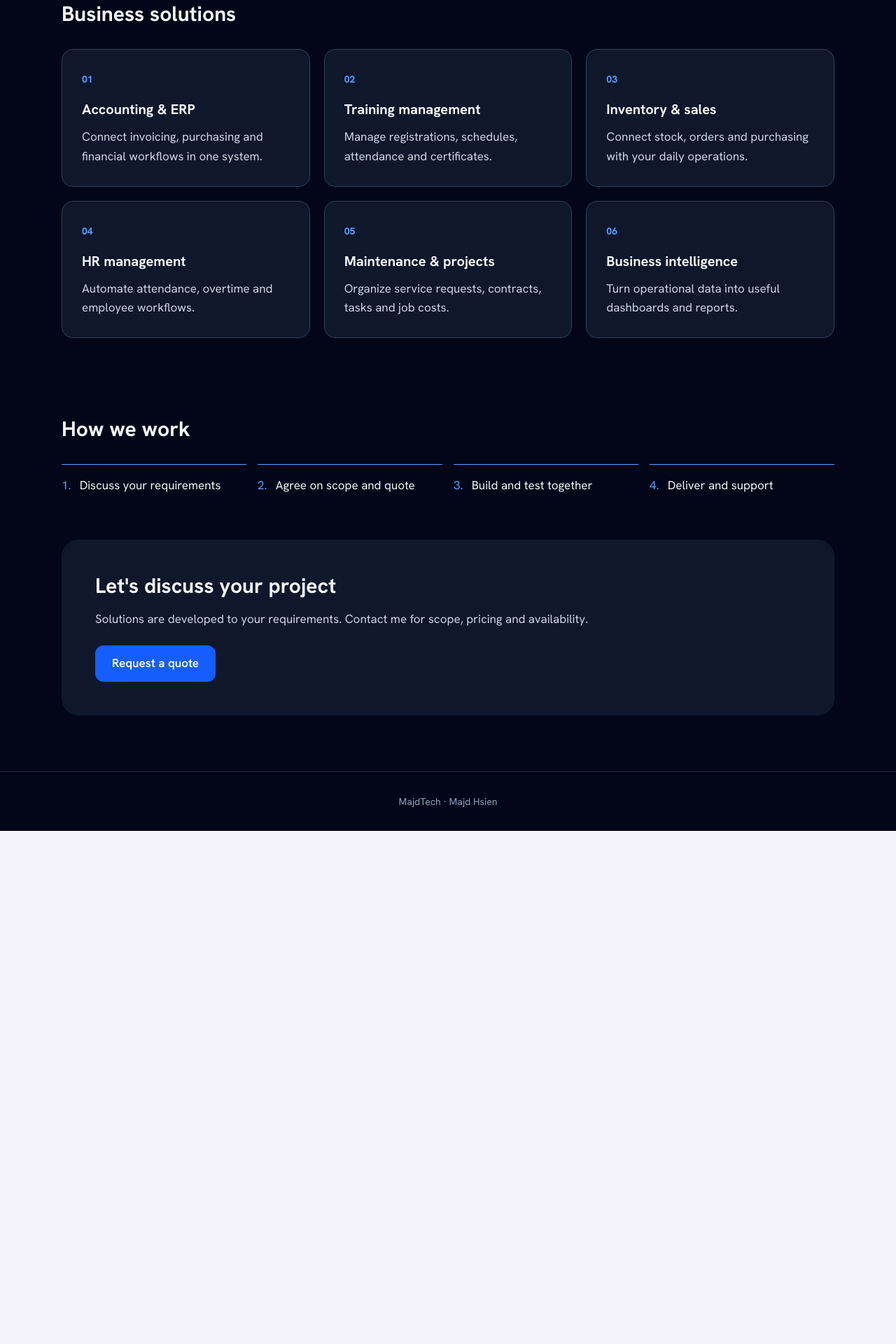
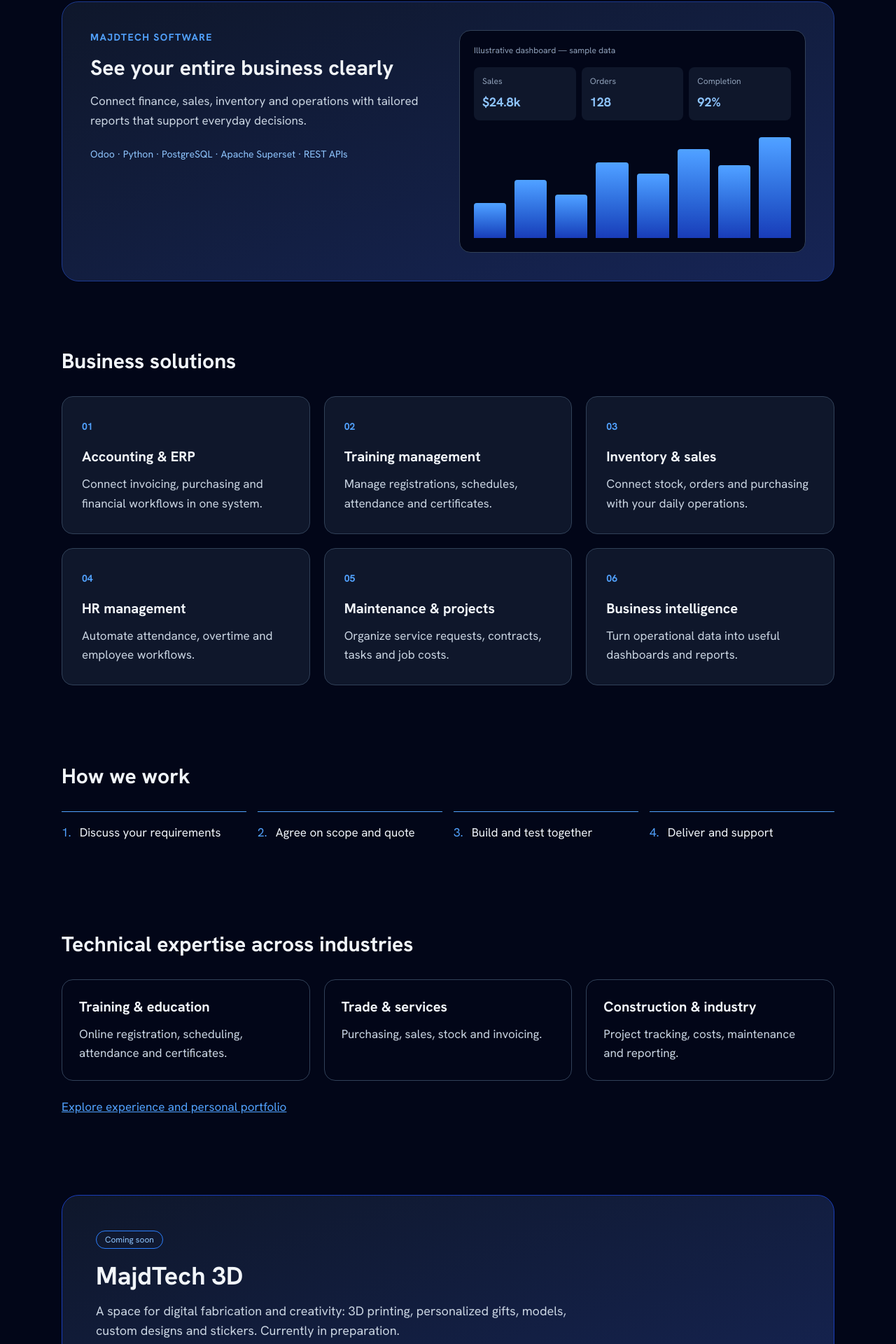
Before and after one commit to majd95h/majd95h.github.io, a Next.js app in the folder frontend/: page /solutions in a window 1280 px wide. Shown: the part 809-2729 px from the top of the page at 70% size. Before the commit the page ends 1996 px from the top, so only its background shows below. Built offline with nearby package versions, Linux system fonts and the light colour scheme; no server answers.

Commit message:
Enrich MajdTech with dashboard demo, industry expertise, 3D division and FAQ

```diff
--- a/frontend/src/app/solutions/page.tsx
+++ b/frontend/src/app/solutions/page.tsx
@@ -64,6 +64,25 @@ export default function SolutionsPage() {
         </div>
       </section>
       <section className="mx-auto max-w-6xl px-6 py-12">
+        <div className="grid gap-8 rounded-3xl border border-blue-900 bg-gradient-to-br from-slate-900 to-blue-950 p-6 lg:grid-cols-2 lg:p-10">
+          <div>
+            <p className="text-sm font-bold uppercase tracking-widest text-blue-400">MajdTech Software</p>
+            <h2 className="mt-4 text-3xl font-bold">{lang === "ar" ? "رؤية واضحة لكل عملياتك" : "See your entire business clearly"}</h2>
+            <p className="mt-4 leading-relaxed text-slate-300">{lang === "ar" ? "نربط البيانات والمحاسبة والمبيعات والمخزون ضمن تجربة موحدة، مع تقارير مصممة لدعم قراراتك اليومية." : "Connect finance, sales, inventory and operations with tailored reports that support everyday decisions."}</p>
+            <p className="mt-6 text-sm text-blue-300">Odoo · Python · PostgreSQL · Apache Superset · REST APIs</p>
+          </div>
+          <div className="rounded-2xl border border-slate-700 bg-slate-950 p-5">
+            <p className="text-xs text-slate-400">{lang === "ar" ? "معاينة توضيحية — بيانات افتراضية" : "Illustrative dashboard — sample data"}</p>
+            <div className="mt-4 grid grid-cols-3 gap-2">
+              {[[lang === "ar" ? "المبيعات" : "Sales", "$24.8k"], [lang === "ar" ? "الطلبات" : "Orders", "128"], [lang === "ar" ? "الإنجاز" : "Completion", "92%"]].map(([label,value]) => <div key={label} className="rounded-lg bg-slate-900 p-3"><p className="text-xs text-slate-400">{label}</p><p className="mt-2 text-lg font-bold text-blue-300">{value}</p></div>)}
+            </div>
+            <div className="mt-6 flex h-36 items-end gap-3" aria-label="Illustrative bar chart">
+              {[35,58,43,75,64,88,72,100].map((v,i) => <div key={i} className="flex-1 rounded-t bg-gradient-to-t from-blue-800 to-blue-400" style={{height: v + "%"}} />)}
+            </div>
+          </div>
+        </div>
+      </section>
+      <section id="services" className="mx-auto max-w-6xl px-6 py-12">
         <h2 className="mb-8 text-3xl font-bold">{t.heading}</h2>
         <div className="grid gap-5 sm:grid-cols-2 lg:grid-cols-3">
           {t.services.map(([title, description], i) => (
@@ -81,6 +100,25 @@ export default function SolutionsPage() {
           {t.steps.map((step, i) => <li key={step} className="border-t border-blue-400 pt-4"><span className="me-3 text-blue-400">{i + 1}.</span>{step}</li>)}
         </ol>
       </section>
+      <section className="mx-auto max-w-6xl px-6 py-16">
+        <h2 className="text-3xl font-bold">{lang === "ar" ? "خبرات تقنية وحلول حسب القطاع" : "Technical expertise across industries"}</h2>
+        <div className="mt-8 grid gap-5 md:grid-cols-3">
+          {(lang === "ar" ? [["التدريب والتعليم","التسجيل الإلكتروني، الجداول، الحضور والشهادات."],["التجارة والخدمات","المشتريات والمبيعات والمخزون والفواتير."],["المقاولات والصناعة","متابعة المشاريع والتكاليف والصيانة والتقارير."]] : [["Training & education","Online registration, scheduling, attendance and certificates."],["Trade & services","Purchasing, sales, stock and invoicing."],["Construction & industry","Project tracking, costs, maintenance and reporting."]]).map(([title,desc]) => <article key={title} className="rounded-2xl border border-slate-700 p-6"><h3 className="text-xl font-bold">{title}</h3><p className="mt-3 text-slate-300">{desc}</p></article>)}
+        </div>
+        <a href="/" className="mt-6 inline-block text-blue-400 underline">{lang === "ar" ? "اطلع على الخبرات والملف الشخصي" : "Explore experience and personal portfolio"}</a>
+      </section>
+      <section id="3d" className="mx-auto max-w-6xl px-6 py-12">
+        <div className="rounded-3xl border border-blue-800 bg-gradient-to-br from-slate-900 to-blue-950 p-8 sm:p-12">
+          <span className="rounded-full border border-blue-500 px-3 py-1 text-xs text-blue-300">{lang === "ar" ? "قريباً" : "Coming soon"}</span>
+          <h2 className="mt-5 text-4xl font-bold">MajdTech 3D</h2>
+          <p className="mt-4 max-w-2xl text-lg text-slate-300">{lang === "ar" ? "مساحة للإبداع والتصنيع الرقمي: طباعة ثلاثية الأبعاد، هدايا مخصصة، نماذج وتصاميم وملصقات. القسم قيد التجهيز." : "A space for digital fabrication and creativity: 3D printing, personalized gifts, models, custom designs and stickers. Currently in preparation."}</p>
+          <div className="mt-8 grid gap-3 sm:grid-cols-3">{(lang === "ar" ? ["تصاميم مخصصة","طباعة ثلاثية الأبعاد","ملصقات وهدايا"] : ["Custom designs","3D printing","Stickers & gifts"]).map(x => <div key={x} className="rounded-xl border border-slate-700 bg-slate-950/50 p-5">{x}</div>)}</div>
+        </div>
+      </section>
+      <section className="mx-auto max-w-6xl px-6 py-12">
+        <h2 className="text-3xl font-bold">{lang === "ar" ? "أسئلة شائعة" : "Frequently asked questions"}</h2>
+        <div className="mt-6 space-y-3">{(lang === "ar" ? [["هل يمكن تطوير نظام موجود؟","نعم، بعد مراجعة النظام وتحديد المتطلبات والتوافق التقني."],["كيف يتم تحديد السعر؟","بحسب نطاق المشروع والتكاملات والمدة المطلوبة."],["هل يمكن العمل عن بعد؟","نعم، يمكن مناقشة المتطلبات وتنفيذ المشاريع والتواصل عن بعد."]] : [["Can you extend an existing system?","Yes, after reviewing the system, requirements and technical compatibility."],["How is pricing determined?","Based on project scope, integrations and estimated delivery time."],["Can we work remotely?","Yes, requirements, development and communication can be handled remotely."]]).map(([q,a]) => <details key={q} className="rounded-xl border border-slate-700 p-5"><summary className="cursor-pointer font-semibold">{q}</summary><p className="mt-3 text-slate-300">{a}</p></details>)}</div>
+      </section>
       <section className="mx-auto max-w-6xl px-6 pb-20">
         <div className="rounded-3xl bg-slate-900 p-8 sm:p-12">
           <h2 className="text-3xl font-bold">{t.contact}</h2>
```
